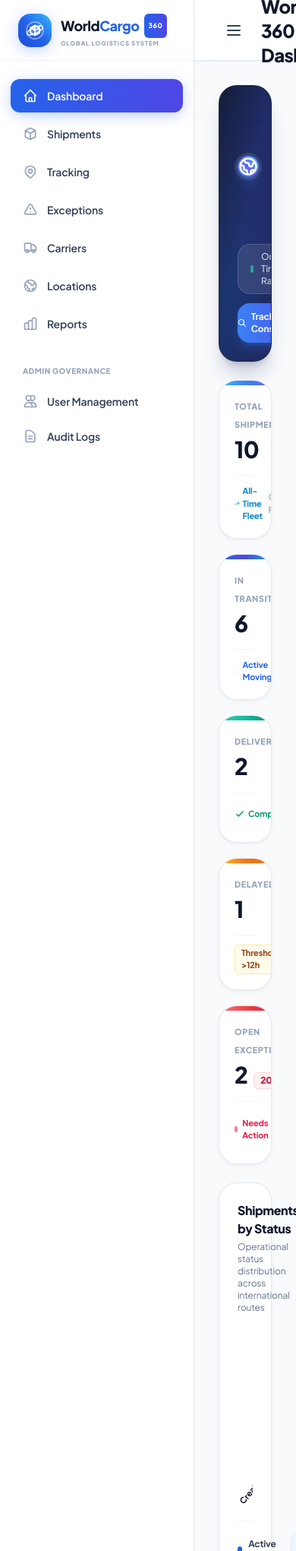
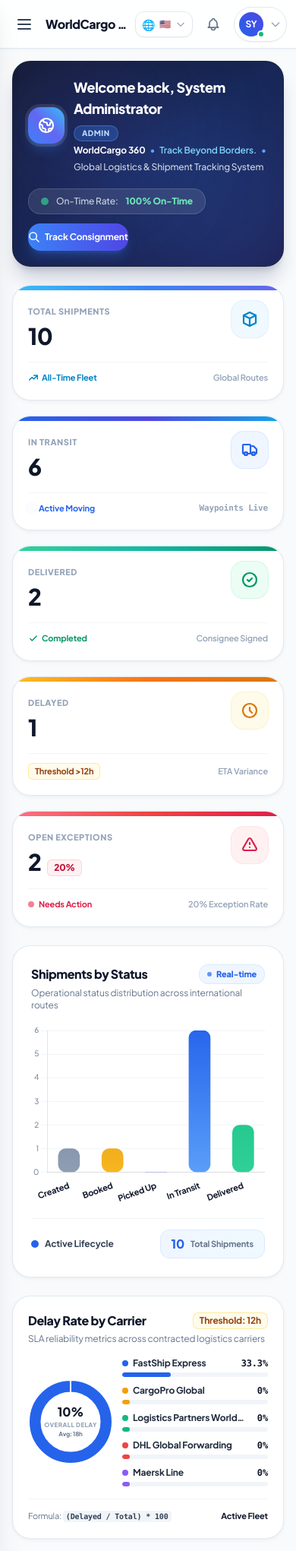
Before and after one commit to ranitanjung163-alt/CargoTrace, a Laravel app: page /dashboard in a window 390 px wide. Shown: the top 2041 px of the page at 76% size. Run offline with Laravel 12, Linux system fonts and the light colour scheme; a user stored in the database is signed in; data comes from the database, SQL or seed files in the repository; some libraries are stand-ins or nearby versions.

Commit message:
fix(ui): make sidebar an off-canvas responsive drawer on mobile devices

```diff
--- a/resources/views/dashboard/index.blade.php
+++ b/resources/views/dashboard/index.blade.php
@@ -4,20 +4,20 @@
 <div class="space-y-6">
 
     <!-- ================= 0. WELCOME / SYSTEM STATUS HERO BANNER ================= -->
-    <div class="relative overflow-hidden bg-gradient-to-br from-slate-900 via-blue-950 to-indigo-950 text-white p-6 lg:p-7 rounded-3xl shadow-xl shadow-blue-950/20 flex flex-col md:flex-row md:items-center justify-between gap-5 border border-slate-800/80">
+    <div class="relative overflow-hidden bg-gradient-to-br from-slate-900 via-blue-950 to-indigo-950 text-white p-5 sm:p-6 lg:p-7 rounded-3xl shadow-xl shadow-blue-950/20 flex flex-col md:flex-row md:items-center justify-between gap-5 border border-slate-800/80">
         <!-- Ambient corner glows -->
         <div class="absolute -right-12 -bottom-12 w-64 h-64 bg-blue-500/20 rounded-full blur-3xl pointer-events-none"></div>
         <div class="absolute -left-12 -top-12 w-64 h-64 bg-indigo-500/15 rounded-full blur-3xl pointer-events-none"></div>
 
-        <div class="relative z-10 flex items-center space-x-4">
-            <div class="w-13 h-13 sm:w-14 sm:h-14 rounded-2xl bg-gradient-to-tr from-blue-500 via-indigo-500 to-sky-400 text-white flex items-center justify-center shadow-lg shadow-blue-500/30 shrink-0 ring-4 ring-white/10">
-                <svg class="w-7 h-7" fill="none" stroke="currentColor" stroke-width="2.2" viewBox="0 0 24 24">
+        <div class="relative z-10 flex items-center space-x-3 sm:space-x-4">
+            <div class="w-12 h-12 sm:w-14 sm:h-14 rounded-2xl bg-gradient-to-tr from-blue-500 via-indigo-500 to-sky-400 text-white flex items-center justify-center shadow-lg shadow-blue-500/30 shrink-0 ring-4 ring-white/10">
+                <svg class="w-6 h-6 sm:w-7 sm:h-7" fill="none" stroke="currentColor" stroke-width="2.2" viewBox="0 0 24 24">
                     <path stroke-linecap="round" stroke-linejoin="round" d="M3.055 11H5a2 2 0 012 2v1a2 2 0 002 2 2 2 0 012 2v2.945M8 3.935V5.5A2.5 2.5 0 0010.5 8h.5a2 2 0 012 2 2 2 0 104 0 2 2 0 012-2h1.064M15 20.488V18a2 2 0 012-2h3.064M21 12a9 9 0 11-18 0 9 9 0 0118 0z"/>
                 </svg>
             </div>
             <div>
-                <div class="flex items-center space-x-2.5">
-                    <h2 class="text-xl font-black text-white tracking-tight">Welcome back, {{ auth()->user()->name }}</h2>
+                <div class="flex flex-wrap items-center gap-2">
+                    <h2 class="text-lg sm:text-xl font-black text-white tracking-tight">Welcome back, {{ auth()->user()->name }}</h2>
                     <span class="inline-flex items-center px-2.5 py-0.5 rounded-full text-[10px] font-black tracking-wider uppercase bg-blue-500/30 text-blue-200 border border-blue-400/40 backdrop-blur-sm shadow-xs">
                         {{ auth()->user()->role }}
                     </span>
--- a/resources/views/layouts/app.blade.php
+++ b/resources/views/layouts/app.blade.php
@@ -123,12 +123,15 @@
 </head>
 <body class="bg-[#F8FAFC] min-h-screen flex flex-col antialiased selection:bg-brand-primary selection:text-white">
 
-    <div class="flex h-screen overflow-hidden">
+    <div class="flex h-screen overflow-hidden relative">
+        <!-- Mobile Sidebar Backdrop Overlay -->
+        <div id="sidebarBackdrop" class="fixed inset-0 bg-slate-900/60 backdrop-blur-xs z-40 hidden md:hidden transition-opacity duration-300"></div>
+
         <!-- ================= SIDEBAR ================= -->
-        <aside id="sidebar" class="w-64 bg-white border-r border-slate-200/90 flex flex-col justify-between transition-all duration-300 z-30 shrink-0 shadow-soft-sm">
+        <aside id="sidebar" class="fixed inset-y-0 left-0 z-50 w-64 bg-white border-r border-slate-200/90 flex flex-col justify-between transition-transform duration-300 ease-in-out transform -translate-x-full md:translate-x-0 md:static md:z-30 shrink-0 shadow-soft-lg md:shadow-soft-sm">
             <div>
                 <!-- Brand Logo: WorldCargo 360 -->
-                <div class="h-20 flex items-center px-6 border-b border-slate-100">
+                <div class="h-20 flex items-center justify-between px-6 border-b border-slate-100">
                     <a href="{{ route('dashboard') }}" class="flex items-center space-x-3 group">
                         <!-- Custom Globe + Cargo Package SVG Logo -->
                         <div class="w-11 h-11 rounded-2xl bg-gradient-to-tr from-blue-700 via-brand-primary to-sky-400 flex items-center justify-center text-white shadow-glow-primary transform group-hover:scale-105 transition-transform duration-200 relative overflow-hidden shrink-0">
@@ -148,6 +151,12 @@
                             <span class="block text-[8px] uppercase font-black tracking-widest text-slate-400 mt-0.5">Global Logistics System</span>
                         </div>
                     </a>
+                    <!-- Mobile Close Drawer Button (×) -->
+                    <button id="closeSidebarBtn" type="button" class="md:hidden text-slate-400 hover:text-slate-700 p-1.5 rounded-xl hover:bg-slate-100 transition-colors" aria-label="Close Navigation Menu">
+                        <svg class="w-6 h-6" fill="none" stroke="currentColor" stroke-width="2" viewBox="0 0 24 24">
+                            <path stroke-linecap="round" stroke-linejoin="round" d="M6 18L18 6M6 6l12 12"/>
+                        </svg>
+                    </button>
                 </div>
 
                 <!-- Navigation Links -->
@@ -267,21 +276,21 @@
         </aside>
 
         <!-- ================= MAIN VIEWPORT ================= -->
-        <div class="flex-1 flex flex-col overflow-hidden">
+        <div class="flex-1 flex flex-col overflow-hidden min-w-0 w-full">
             <!-- Header (Polished Glass Aesthetic) -->
-            <header class="h-20 bg-white/85 backdrop-blur-xl border-b border-slate-200/90 px-8 flex items-center justify-between shrink-0 z-20 shadow-soft-xs">
+            <header class="h-16 sm:h-20 bg-white/85 backdrop-blur-xl border-b border-slate-200/90 px-3 sm:px-6 md:px-8 flex items-center justify-between shrink-0 z-20 shadow-soft-xs">
                 <!-- Page Title -->
-                <div class="flex items-center space-x-4">
-                    <button id="mobileMenuBtn" class="md:hidden text-slate-700 p-2 rounded-xl hover:bg-slate-100 transition-colors">
+                <div class="flex items-center space-x-2 sm:space-x-4 min-w-0">
+                    <button id="mobileMenuBtn" type="button" class="md:hidden text-slate-700 p-2 rounded-xl hover:bg-slate-100 transition-colors shrink-0" aria-label="Open Navigation Menu">
                         <svg class="w-6 h-6" fill="none" stroke="currentColor" stroke-width="2" viewBox="0 0 24 24"><path stroke-linecap="round" stroke-linejoin="round" d="M4 6h16M4 12h16M4 18h16"/></svg>
                     </button>
-                    <div>
-                        <h1 class="text-2xl font-black text-slate-900 tracking-tight">{{ $title ?? 'Dashboard' }}</h1>
+                    <div class="min-w-0">
+                        <h1 class="text-base sm:text-xl md:text-2xl font-black text-slate-900 tracking-tight truncate">{{ $title ?? 'Dashboard' }}</h1>
                     </div>
                 </div>
 
                 <!-- Right Header Elements: Search Bar, Notification, Profile Avatar Pill -->
-                <div class="flex items-center space-x-4">
+                <div class="flex items-center space-x-2 sm:space-x-3 md:space-x-4 shrink-0">
                     <!-- Global Search with Keyboard Hint -->
                     <form action="{{ route('shipments.index') }}" method="GET" class="relative hidden sm:block">
                         <div class="absolute inset-y-0 left-0 pl-3.5 flex items-center pointer-events-none text-slate-400">
@@ -300,7 +309,7 @@
                     @php
                         $unreadCount = auth()->user()->notifications()->where('is_read', false)->count();
                     @endphp
-                    <a href="{{ route('notifications.index') }}" class="relative p-2.5 text-slate-500 hover:text-slate-900 hover:bg-slate-100 rounded-xl transition-colors border border-transparent hover:border-slate-200">
+                    <a href="{{ route('notifications.index') }}" class="relative p-2 sm:p-2.5 text-slate-500 hover:text-slate-900 hover:bg-slate-100 rounded-xl transition-colors border border-transparent hover:border-slate-200">
                         <svg class="w-5 h-5" fill="none" stroke="currentColor" stroke-width="2" viewBox="0 0 24 24">
                             <path stroke-linecap="round" stroke-linejoin="round" d="M15 17h5l-1.405-1.405A2.032 2.032 0 0118 14.158V11a6.002 6.002 0 00-4-5.659V5a2 2 0 10-4 0v.341C7.67 6.165 6 8.388 6 11v3.159c0 .538-.214 1.055-.595 1.436L4 17h5m6 0v1a3 3 0 11-6 0v-1m6 0H9"/>
                         </svg>
@@ -313,7 +322,7 @@
 
                     <!-- Profile Avatar Pill (Refined Sarah Johnson / SJ Style) -->
                     <div class="relative" x-data="{ open: false }" id="userMenuContainer">
-                        <button id="userMenuBtn" class="flex items-center space-x-3 p-1.5 pr-3.5 bg-white hover:bg-slate-50 border border-slate-200 rounded-full shadow-soft-xs transition-all hover:shadow-soft-sm">
+                        <button id="userMenuBtn" class="flex items-center space-x-2 md:space-x-3 p-1.5 sm:pr-3.5 bg-white hover:bg-slate-50 border border-slate-200 rounded-full shadow-soft-xs transition-all hover:shadow-soft-sm">
                             <div class="relative">
                                 <div class="w-8 h-8 rounded-full bg-gradient-to-tr from-brand-primary to-indigo-600 text-white font-bold text-xs flex items-center justify-center uppercase shadow-sm">
                                     {{ substr(auth()->user()->name, 0, 2) }}
@@ -366,7 +375,7 @@
             </header>
 
             <!-- Main Content Area -->
-            <main class="flex-1 overflow-y-auto p-8">
+            <main class="flex-1 overflow-y-auto p-4 sm:p-6 lg:p-8">
                 <!-- Flash Messages -->
                 @if(session('success'))
                     <div class="mb-6 p-4 bg-emerald-50/90 border border-emerald-200/80 text-emerald-900 text-xs font-semibold rounded-2xl flex items-center justify-between shadow-soft-sm">
@@ -438,13 +447,60 @@
             });
         }
 
+        // Mobile Drawer Controller (Smooth Off-Canvas with Backdrop)
         const mobileBtn = document.getElementById('mobileMenuBtn');
+        const closeSidebarBtn = document.getElementById('closeSidebarBtn');
         const sidebar = document.getElementById('sidebar');
-        if (mobileBtn && sidebar) {
-            mobileBtn.addEventListener('click', () => {
-                sidebar.classList.toggle('-translate-x-full');
+        const sidebarBackdrop = document.getElementById('sidebarBackdrop');
+
+        function openSidebar() {
+            if (!sidebar) return;
+            sidebar.classList.remove('-translate-x-full');
+            if (sidebarBackdrop) sidebarBackdrop.classList.remove('hidden');
+        }
+
+        function closeSidebar() {
+            if (!sidebar) return;
+            sidebar.classList.add('-translate-x-full');
+            if (sidebarBackdrop) sidebarBackdrop.classList.add('hidden');
+        }
+
+        if (mobileBtn) {
+            mobileBtn.addEventListener('click', (e) => {
+                e.stopPropagation();
+                if (sidebar && sidebar.classList.contains('-translate-x-full')) {
+                    openSidebar();
+                } else {
+                    closeSidebar();
+                }
             });
         }
+
+        if (closeSidebarBtn) {
+            closeSidebarBtn.addEventListener('click', (e) => {
+                e.stopPropagation();
+                closeSidebar();
+            });
+        }
+
+        if (sidebarBackdrop) {
+            sidebarBackdrop.addEventListener('click', closeSidebar);
+        }
+
+        // Close drawer on link navigation on mobile
+        if (sidebar) {
+            sidebar.querySelectorAll('nav a').forEach(link => {
+                link.addEventListener('click', () => {
+                    if (window.innerWidth < 768) {
+                        closeSidebar();
+                    }
+                });
+            });
+        }
+
+        document.addEventListener('keydown', (e) => {
+            if (e.key === 'Escape') closeSidebar();
+        });
     </script>
 
     <!-- Google Translate Element & Dynamic Multilingual Engine (Semua Negara 130+ Bahasa) -->
--- a/resources/views/locations/index.blade.php
+++ b/resources/views/locations/index.blade.php
@@ -225,7 +225,7 @@
             <div id="worldLocationsMap" class="w-full h-[520px] sm:h-[580px] z-10" style="touch-action: none !important; cursor: grab; background-color: #0f172a !important;"></div>
 
             <!-- Floating Google Maps Country & City Search Bar (Top Left) -->
-            <div class="absolute top-3 left-3 z-[460] w-72 sm:w-96 select-none" id="mapSearchContainer">
+            <div class="absolute top-3 left-3 z-[460] w-72 sm:w-96 max-w-[calc(100%-1.5rem)] select-none" id="mapSearchContainer">
                 <div class="relative bg-white/95 backdrop-blur-md rounded-2xl shadow-xl border border-slate-200/90 flex items-center p-1.5 transition-all focus-within:ring-2 focus-within:ring-blue-500/30">
                     <div class="pl-2 text-slate-400">
                         <svg class="w-4 h-4 text-blue-600" fill="none" stroke="currentColor" stroke-width="2.5" viewBox="0 0 24 24"><path stroke-linecap="round" stroke-linejoin="round" d="M21 21l-6-6m2-5a7 7 0 11-14 0 7 7 0 0114 0z"/></svg>
@@ -244,7 +244,7 @@
             </div>
 
             <!-- Google Maps Place Detail Sidebar Drawer (Exact Match to Image 2) -->
-            <div id="placeDetailDrawer" class="hidden absolute top-3 left-3 bottom-3 w-80 sm:w-96 z-[500] bg-white/95 backdrop-blur-md rounded-2xl shadow-2xl border border-slate-200/90 overflow-hidden flex flex-col transition-all duration-300 pointer-events-auto select-none">
+            <div id="placeDetailDrawer" class="hidden absolute top-3 left-3 bottom-3 w-80 sm:w-96 max-w-[calc(100%-1.5rem)] z-[500] bg-white/95 backdrop-blur-md rounded-2xl shadow-2xl border border-slate-200/90 overflow-hidden flex flex-col transition-all duration-300 pointer-events-auto select-none">
                 <!-- Top Header Bar with Search Query & Close -->
                 <div class="p-3 border-b border-slate-100 flex items-center justify-between bg-white/90">
                     <div class="flex items-center space-x-2 truncate">
--- a/resources/views/partials/language-dropdown.blade.php
+++ b/resources/views/partials/language-dropdown.blade.php
@@ -1,7 +1,7 @@
 <!-- Language Translation Switcher (Fitur Penerjemah Bahasa - Semua Negara 130+ Bahasa) -->
 <div class="relative notranslate" data-lang-container id="{{ $containerId ?? 'langDropdownContainer' }}">
     <button type="button" data-lang-btn id="{{ $btnId ?? 'langDropdownBtn' }}" title="Translate / Terjemahkan Bahasa"
-            class="flex items-center space-x-1.5 px-3 py-2 bg-white hover:bg-slate-50 border border-slate-200 rounded-xl text-xs font-bold text-slate-700 shadow-soft-xs transition-all hover:border-brand-primary/50 focus:outline-none">
+            class="flex items-center space-x-1.5 px-2 py-1.5 sm:px-3 sm:py-2 bg-white hover:bg-slate-50 border border-slate-200 rounded-xl text-xs font-bold text-slate-700 shadow-soft-xs transition-all hover:border-brand-primary/50 focus:outline-none">
         <span class="text-sm">🌐</span>
         <span data-lang-flag id="{{ $flagId ?? 'currentLangFlag' }}">🇺🇸</span>
         <span data-lang-label id="{{ $labelId ?? 'currentLangLabel' }}" class="{{ $labelClass ?? 'hidden sm:inline' }}">English</span>
@@ -9,7 +9,7 @@
     </button>
 
     <!-- Language Dropdown Menu -->
-    <div data-lang-menu id="{{ $menuId ?? 'langDropdownMenu' }}" class="hidden absolute right-0 mt-2.5 w-72 sm:w-80 bg-white border border-slate-200 rounded-2xl shadow-soft-lg py-2.5 z-50 animate-in fade-in zoom-in-95 duration-100 select-none">
+    <div data-lang-menu id="{{ $menuId ?? 'langDropdownMenu' }}" class="hidden absolute right-0 mt-2.5 w-72 sm:w-80 max-w-[calc(100vw-1.5rem)] bg-white border border-slate-200 rounded-2xl shadow-soft-lg py-2.5 z-50 animate-in fade-in zoom-in-95 duration-100 select-none">
         <div class="px-3.5 pb-2 border-b border-slate-100 flex items-center justify-between">
             <span class="text-[10px] font-black uppercase tracking-wider text-slate-400 flex items-center gap-1.5">
                 <svg class="w-3.5 h-3.5 text-blue-600" fill="none" stroke="currentColor" stroke-width="2" viewBox="0 0 24 24"><circle cx="12" cy="12" r="10"/><path stroke-linecap="round" stroke-linejoin="round" d="M2 12h20M12 2a15.3 15.3 0 0 1 4 10 15.3 15.3 0 0 1 4-10z"/></svg>
```
